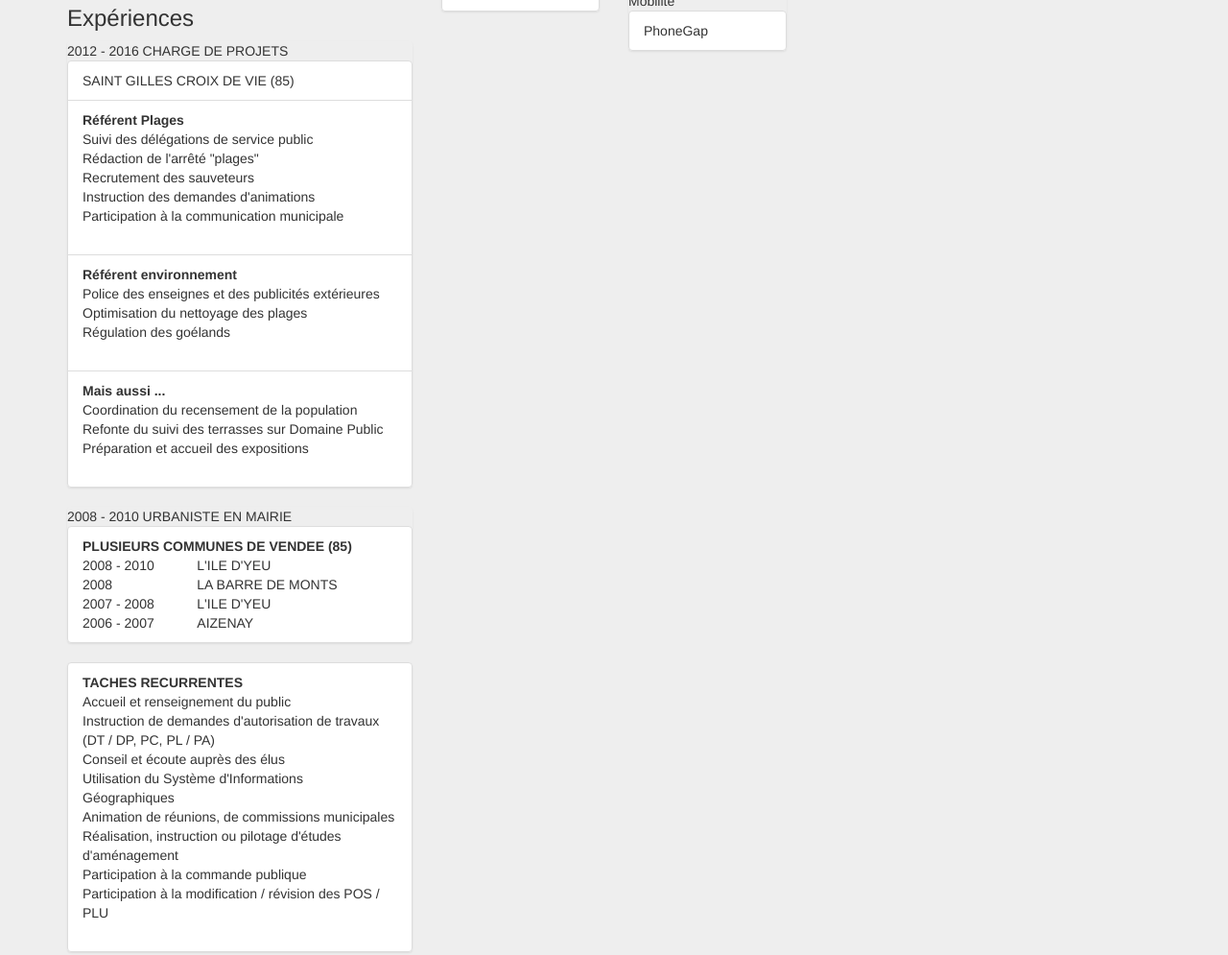
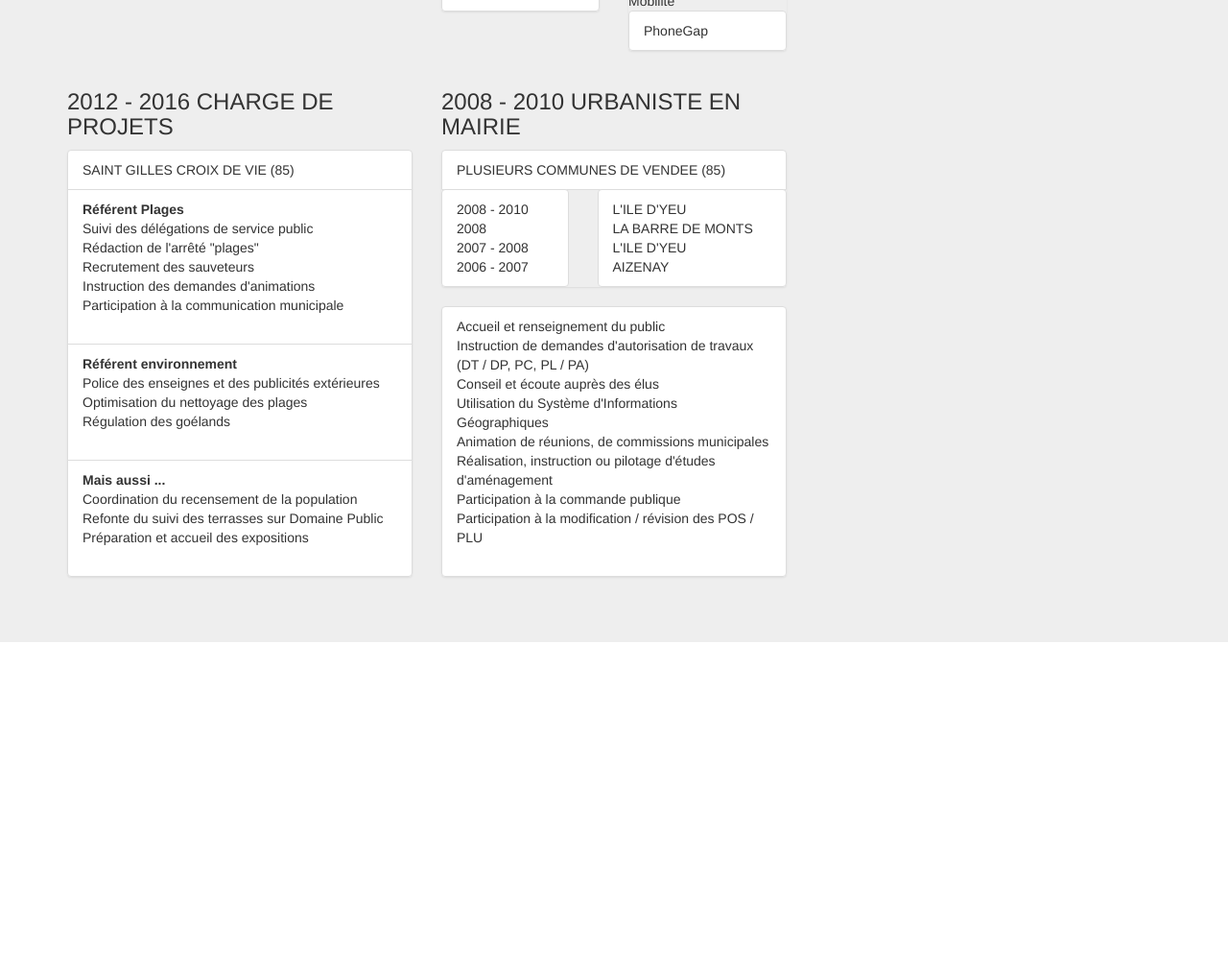
Before and after one commit to ThierryChampot/cv, a plain HTML site: page index.html in a window 1280 px wide. Shown: the part 1140-2135 px from the top of the page at 96% size. After the commit the page ends 1839 px from the top, so only its background shows below. Drawn offline with nearby package versions, Linux system fonts and the light colour scheme.

Commit message:
Experiences now have their own row

```diff
--- a/index.html
+++ b/index.html
@@ -75,7 +75,7 @@
 				<div class="row">
 
 					<div class="col-md-4">
-					<h3>Formation et expérience</h3>
+					<h3>Formations</h3>
 					</div>
 
 					<div class="col-md-4">
@@ -89,8 +89,7 @@
 
 
 				<div class="row">
-					<div class="col-md-4"> <!-- COLONNE "MON PARCOURS" -->
-						<h3>Formations</h3>
+					<div class="col-md-4">
 							<ul class="list-group">DEVELOPPEUR LOGICIEL
 							  <li class="list-group-item">Janvier 2017 - en cours</li>
 							  <li class="list-group-item">Titre de niveau III / Bac + 2</li>
@@ -108,92 +107,8 @@
 							  <li class="list-group-item">Titre de niveau II / Licence Pro</li>
 							  <li class="list-group-item">Institut de Géoarchitecture de Brest (29)</li>
 							</ul>
-						<h3>Expériences</h3>
-							<ul class="list-group">2012 - 2016 CHARGE DE PROJETS
-							<li class="list-group-item">SAINT GILLES CROIX DE VIE (85)</li>
-							  <li class="list-group-item">
-							  	<dl>
-							  	<dt>Référent Plages</dt>
-							  	<dd>Suivi des délégations de service public</dd>
-							  	<dd>Rédaction de l'arrêté "plages"</dd>
-							  	<dd>Recrutement des sauveteurs</dd>
-							  	<dd>Instruction des demandes d'animations</dd>
-							  	<dd>Participation à la communication municipale</dd>
-							  	</dl>
-							  </li>
-							  <li class="list-group-item">
-							  <dl>
-							  	<dt>Référent environnement</dt>
-							  	<dd>Police des enseignes et des publicités extérieures</dd>
-							  	<dd>Optimisation du nettoyage des plages</dd>
-							  	<dd>Régulation des goélands</dd>
-							  </dl>
-							  </li>
-							  <li class="list-group-item">
-							  <dl>
-							  	<dt>Mais aussi ...</dt>
-								  	<dd>Coordination du recensement de la population</dd>
-								  	<dd>Refonte du suivi des terrasses sur Domaine Public</dd>
-								  	<dd>Préparation et accueil des expositions</dd>
-								  </dl>
-							  </li>
-							</ul>
-							<ul class="list-group">2008 - 2010 URBANISTE EN MAIRIE
-							  <li class="list-group-item">
-								  	<div class="row">
-								  		<div class="col-md-12">
-								  	<div>
-								  		<dt>PLUSIEURS COMMUNES DE VENDEE (85)</dt>
 					</div>
-								  		</div>
-								  		<div class="col-md-4">
-									  		<div>
-										  		<dd>2008 - 2010</dd>
-										  		<dd>2008</dd>
-										  		<dd>2007 - 2008</dd>
-										  		<dd>2006 - 2007</dd>
-									  		</div>
-							  			</div>
-							  	  		<div class="col-md-8">
-								  	  		<div>
-									  	  		<dd>L'ILE D'YEU</dd>
-									  	  		<dd>LA BARRE DE MONTS</dd>
-									  	  		<dd>L'ILE D'YEU</dd>
-									  	  		<dd>AIZENAY</dd>
-								  	  		</div>
-							  			</div>
-								  	</div>
-							  </li>
-							</ul>
-							<ul class="list-group">
-							  <li class="list-group-item">
-								<dl>
-								  <dt>TACHES RECURRENTES</dt>
-								  <dd>Accueil et renseignement du public</dd>
-								  <dd>Instruction de demandes d'autorisation de travaux (DT / DP, PC, PL / PA)</dd>
-								  <dd>Conseil et écoute auprès des élus</dd>
-								  <dd>Utilisation du Système d'Informations Géographiques</dd>
-								  <dd>Animation de réunions, de commissions municipales</dd>
-								  <dd>Réalisation, instruction ou pilotage d'études d'aménagement</dd>
-								  <dd>Participation à la commande publique</dd>
-								  <dd>Participation à la modification / révision des POS / PLU</dd>
-								</dl>
-							</ul>
-							<!--
-						<h3>Mais aussi ...</h3>
-							<ul class="list-group">
-							  <li class="list-group-item"></li>
-							  <li class="list-group-item"></li>
-							  <li class="list-group-item"></li>
-							</ul>
-							<ul class="list-group">
-							  <li class="list-group-item"></li>
-							  <li class="list-group-item"></li>
-							  <li class="list-group-item"></li>
-							  <li class="list-group-item"></li>
-							</ul>
-							-->
-					</div>
+
 					<div class="col-md-2">
 						<ul class="list-group">Maquettage
 						  <li class="list-group-item">Zoning</li>
@@ -264,6 +179,84 @@
 						</ul>
 					</div>
 			</div>
+			<div class="row">
+					<div class="col-md-4">
+						<h3>2012 - 2016 CHARGE DE PROJETS</h3>
+							<ul class="list-group">
+							<li class="list-group-item">SAINT GILLES CROIX DE VIE (85)</li>
+							  <li class="list-group-item">
+							  	<dl>
+							  	<dt>Référent Plages</dt>
+							  	<dd>Suivi des délégations de service public</dd>
+							  	<dd>Rédaction de l'arrêté "plages"</dd>
+							  	<dd>Recrutement des sauveteurs</dd>
+							  	<dd>Instruction des demandes d'animations</dd>
+							  	<dd>Participation à la communication municipale</dd>
+							  	</dl>
+							  </li>
+							  <li class="list-group-item">
+							  <dl>
+							  	<dt>Référent environnement</dt>
+							  	<dd>Police des enseignes et des publicités extérieures</dd>
+							  	<dd>Optimisation du nettoyage des plages</dd>
+							  	<dd>Régulation des goélands</dd>
+							  </dl>
+							  </li>
+							  <li class="list-group-item">
+							  <dl>
+							  	<dt>Mais aussi ...</dt>
+								  	<dd>Coordination du recensement de la population</dd>
+								  	<dd>Refonte du suivi des terrasses sur Domaine Public</dd>
+								  	<dd>Préparation et accueil des expositions</dd>
+								  </dl>
+							  </li>
+							</ul>
+						</div>
+						<div class="col-md-4">
+							<h3>2008 - 2010 URBANISTE EN MAIRIE</h3>
+							<ul class="list-group">
+							  <li class="list-group-item">PLUSIEURS COMMUNES DE VENDEE (85)</li>
+							  	<div class="row">
+
+							  			<div class="col-md-5">
+							  				<li class="list-group-item">
+									  		<dd>2008 - 2010</dd>
+									  		<dd>2008</dd>
+									  		<dd>2007 - 2008</dd>
+									  		<dd>2006 - 2007</dd>
+									  		</li>
+						  				</div>
+						  	  			<div class="col-md-7">
+						  	  				<li class="list-group-item">
+								  	  		<dd>L'ILE D'YEU</dd>
+								  	  		<dd>LA BARRE DE MONTS</dd>
+								  	  		<dd>L'ILE D'YEU</dd>
+								  	  		<dd>AIZENAY</dd>
+								  	  		</li>
+						  				</div>
+						  				</div>
+
+							  </li>
+							</ul>
+							<ul class="list-group">
+							  <li class="list-group-item">
+								<dl>
+								  <dd>Accueil et renseignement du public</dd>
+								  <dd>Instruction de demandes d'autorisation de travaux (DT / DP, PC, PL / PA)</dd>
+								  <dd>Conseil et écoute auprès des élus</dd>
+								  <dd>Utilisation du Système d'Informations Géographiques</dd>
+								  <dd>Animation de réunions, de commissions municipales</dd>
+								  <dd>Réalisation, instruction ou pilotage d'études d'aménagement</dd>
+								  <dd>Participation à la commande publique</dd>
+								  <dd>Participation à la modification / révision des POS / PLU</dd>
+								</dl>
+								</li>
+							</ul>
+						</div>
+						<div class="col-md-4">
+						</div>
+					</div>
+			</div>
 
 <!--			<h3>Informations complémentaires</h3>
 				<ul class="list-group">Centres d'intérêt
```
Lines whose indentation alone changed are shown as unchanged.
